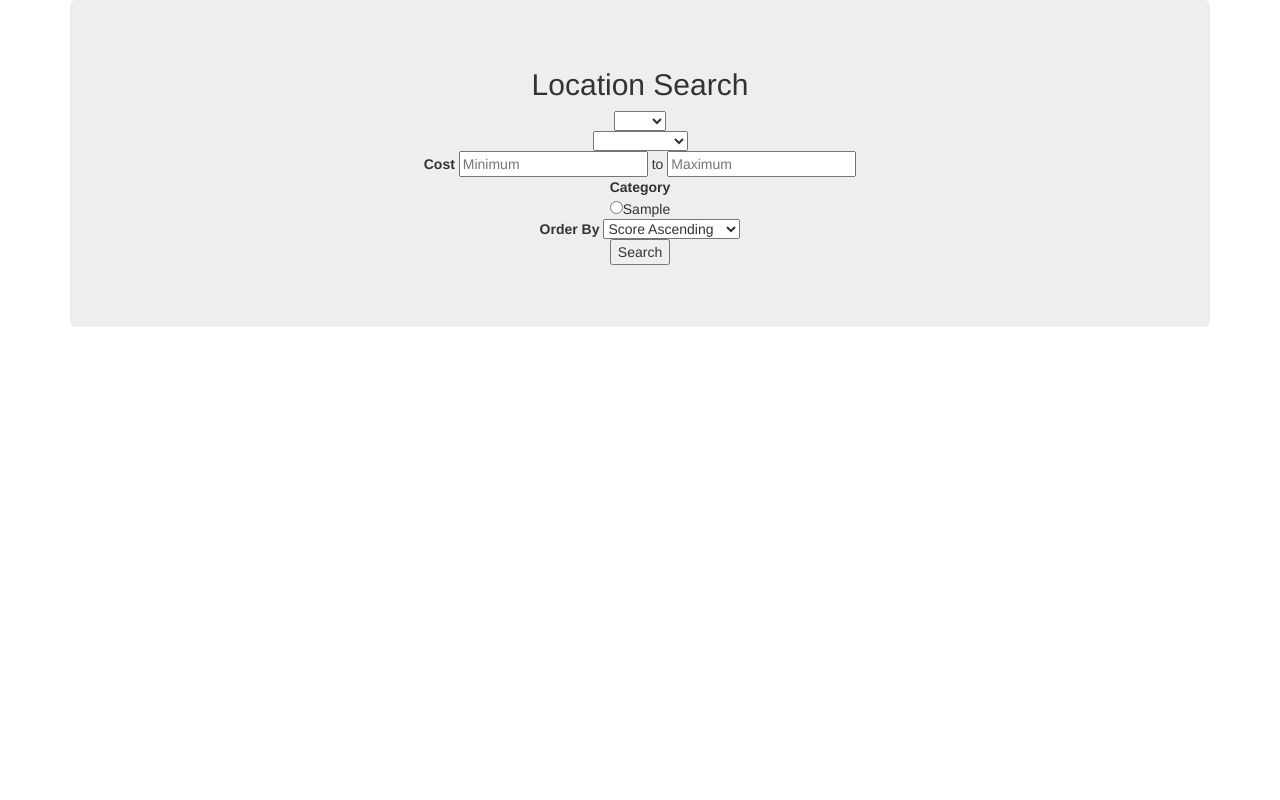
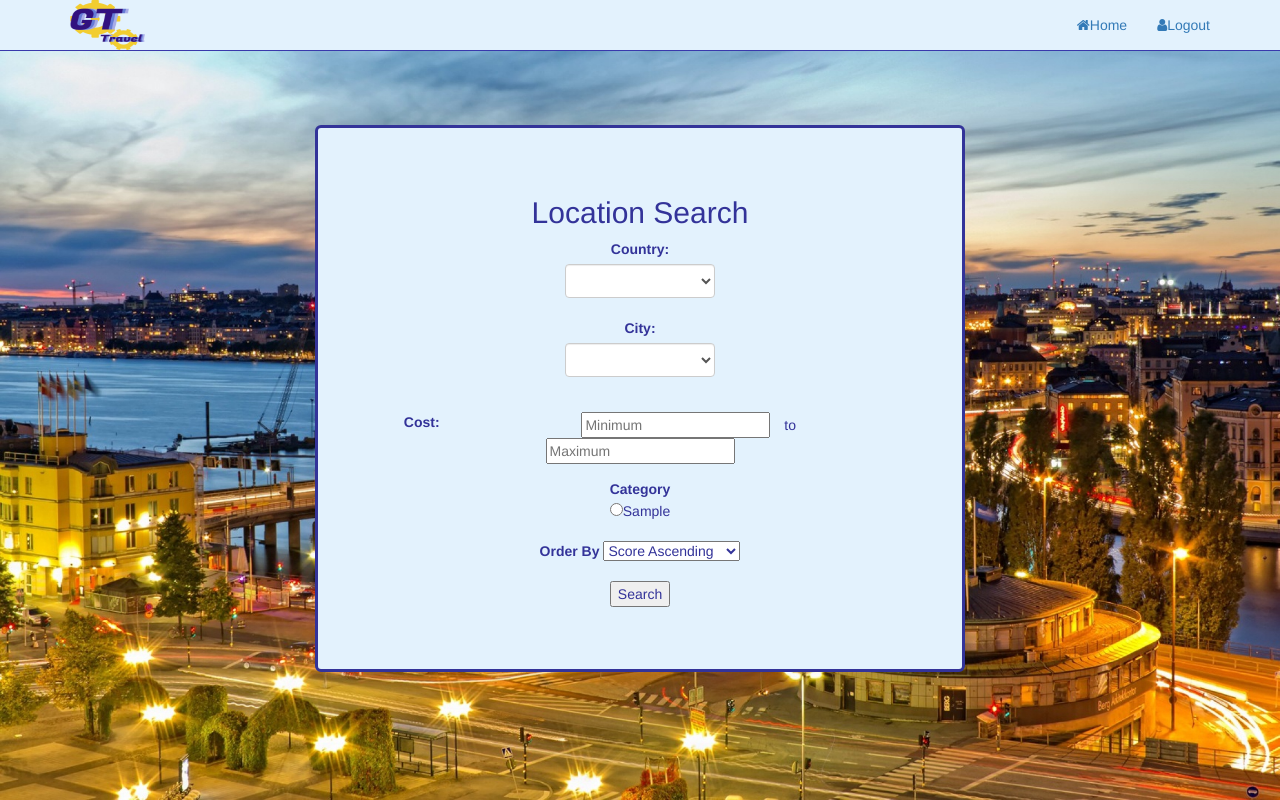
Before and after one commit to AnnaHerrera7/databasics4400, a PHP site: page /location_search.php in a window 1280 px wide. Run offline with PHP 8.4, Linux system fonts and the light colour scheme; tables that the repository leaves empty hold one stand-in row (values such as "Sample post"); some libraries are stand-ins or nearby versions.

Commit message:
country, city, and location search updated with tables.

```diff
--- a/css/city_search.css
+++ b/css/city_search.css
@@ -11,6 +11,7 @@ body {
    height: 50px;
    width: 75px;
 }
+
 .navbar {
     -webkit-transition: all ease .3s;
        -moz-transition: all ease .3s;
@@ -19,6 +20,7 @@ body {
     background-color: rgba(227, 242, 253, .4)!important;
     border-bottom-color: #3939ac;
 }
+
 .navbar:hover {
     background-color: rgba(227, 242, 253, 1)!important;
 }
@@ -47,6 +49,8 @@ body {
 }
 
 .table tbody tr {
+    margin-left: auto;
+    margin-right: auto;
     border-top: 2px solid;
     border-bottom: 2px solid;
     border-color: #333399!important;
--- /dev/null
+++ b/css/location_search.css
@@ -0,0 +1,58 @@
+body {
+  padding-top: 125px;
+  background: url(../images/background-main.jpg);
+  background-size: cover;
+  background-repeat: no-repeat;
+  position: relative;
+}
+
+
+#logo {
+   height: 50px;
+   width: 75px;
+}
+
+.navbar {
+    -webkit-transition: all ease .3s;
+       -moz-transition: all ease .3s;
+         -o-transition: all ease .3s;
+            transition: all ease .3s;
+    background-color: rgba(227, 242, 253, .4)!important;
+    border-bottom-color: #3939ac;
+}
+
+.navbar:hover {
+    background-color: rgba(227, 242, 253, 1)!important;
+}
+
+.jumbotron {
+    float: none;
+    margin-left: auto;
+    margin-right: auto;
+    background-color: #e3f2fd!important;
+    border-color: #333399!important;
+    border-style: solid;
+    color: #333399;
+    width: 650px;
+
+}
+
+.form-control {
+    margin-left: auto;
+    margin-right: auto;
+    width: 150px;
+}
+
+.form-horizontal{
+    margin-left: 10px;
+    margin-right: 10px;
+}
+
+.table tbody tr {
+    margin-left: auto;
+    margin-right: auto;
+    border-top: 2px solid;
+    border-bottom: 2px solid;
+    border-color: #333399!important;
+    color: #333399!important;
+}
--- a/location_search.php
+++ b/location_search.php
@@ -9,21 +9,38 @@ session_start();
           integrity="sha384-1q8mTJOASx8j1Au+a5WDVnPi2lkFfwwEAa8hDDdjZlpLegxhjVME1fgjWPGmkzs7"
           crossorigin="anonymous"/>
 
+    <link href="https://maxcdn.bootstrapcdn.com/font-awesome/4.6.3/css/font-awesome.min.css"
+          rel="stylesheet" integrity="sha384-T8Gy5hrqNKT+hzMclPo118YTQO6cYprQmhrYwIiQ/3axmI1hQomh7Ud2hPOy8SP1"
+          crossorigin="anonymous">
+
+    <link rel = 'stylesheet' href = './css/location_search.css'/>
+
     <meta charset ='utf-8'/>
     <title>GTtravel</title>
   </head>
   <body>
+    <nav class = 'navbar navbar-light navbar-fixed-top'>
+        <div id = "spy-scroll-id" class = 'container'>
+          <ul class="nav navbar-nav navbar-right">
+            <li class = 'active'><a href="home.php"><i class="fa fa-home"></i>Home</a></li>
+            <li><a href = "login.php"><i class ="fa fa-user"></i>Logout</a></li>
+          </ul>
+          <a href = '#' class = "pull-left navbar-left"><img id = "logo" src = "./images/LogoMakr.png"></a>
+        </div>
+    </nav>
     <div class="container text-center">
       <div class='jumbotron'>
-        <h2>Location Search</h2>
-          <form action = "" method="POST">
+        <h2><center>Location Search</center></h2>
+          <form action = "" method="POST" role="form">
+            <div class = "form-group">
             <?php
               $con = mysqli_connect($db_host, $db_user, $db_password, $db_database) or die("Connection Failed");
 
               $query_location = "SELECT DISTINCT LName FROM Location";
               $result_location = mysqli_query($con, $query_location);
-              echo "<select name=\"location\">";
-                echo "<option value = 'empty'></option>";
+              echo "<label for=\"countrysel\">Country: </label>";
+              echo "<select class=\"form-control\" id=\"countrysel\" name=\"location\">";
+              echo "<option value = 'empty'></option>";
               while($row = mysqli_fetch_array($result_location)) {
                 echo "<option value = '" . $row['LName'] . "'>" . $row['LName'] . "</option>";
               }
@@ -31,17 +48,22 @@ session_start();
 
               $query_city = "SELECT DISTINCT CityName FROM City";
               $result_city = mysqli_query($con, $query_city);
-              echo "<select name=\"city\">";
-                echo "<option value = 'empty'></option>";
+              echo "<label for=\"citysel\">City: </label>";
+              echo "<select class=\"form-control\" id=\"citysel\" name=\"city\">";
+              echo "<option value = 'empty'></option>";
               while($row = mysqli_fetch_array($result_city)) {
                 echo "<option value = '" . $row['CityName'] . "'>" . $row['CityName'] . "</option>";
               }
               echo "</select> <br />";
              ?>
-
-             <b>Cost</b>
-             <input type="text" name="minimum" placeholder="Minimum"/> to
-             <input type="text" name="maximum" placeholder="Maximum"/><br />
+            </div>
+            <div class="form-group">
+             <div class = "col-md-2">
+             <label for="cost">Cost: </label>
+             </div>
+             <input type="text" class="form-horizontal" id="cost" name="minimum" placeholder="Minimum"/> to
+             <input type="text" class="form-horizontal" id="cost" name="maximum" placeholder="Maximum"/><br />
+             </div>
              <b class="text-center">Category</b>
              <?php
                 $con = mysqli_connect($db_host, $db_user, $db_password, $db_database) or die("Connection Failed");
@@ -52,13 +74,16 @@ session_start();
                     echo "<input type = \"radio\" name=\"ltype\" value = '" . $row['LocationType'] . "'>" .  $row['LocationType'] . "</input><br />";
                 }
               ?>
+              <br/>
               <b>Order By</b>
               <select name="scoresort">
                 <option value = 'AvgScore ASC'>Score Ascending</option>
                 <option value = 'AvgScore DESC'>Score Descending</option>
                 <option value = 'Location.LocationType DESC'>Category</option>
               </select><br />
+              <br/>
               <input type="submit" name="submit" value="Search"><br />
+
           </form>
           <?php
             error_reporting(E_ALL);
@@ -99,7 +124,7 @@ session_start();
                   if(mysqli_num_rows($result) > 0) {
                       $_SESSION['location_search'] = $result;
                       //echo "<script>window.location.href='country_search_results.php'</script>";
-                      echo "<table class= \"text-center\" border=\"1\">";
+                      echo "<table class= \"table table-striped\" border=\"1\">";
                       echo "<tr>";
                           echo "<th> Location Name </th><th> City </th><th> Category </th><th>Cost</th><th>Average Score</th>";
                       echo "</tr>";
@@ -118,8 +143,6 @@ session_start();
                   }
               }
              ?>
-      </div>
-    </div>
 
   </body>
 </html>
```
Also changed, not shown: city_search.php (+7 -11 lines), country_search.php (+6 -5 lines).
